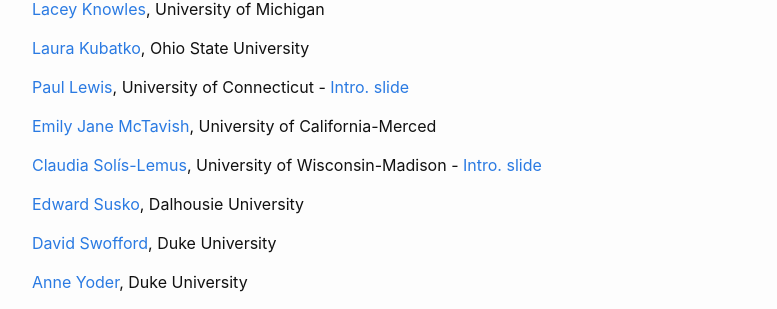
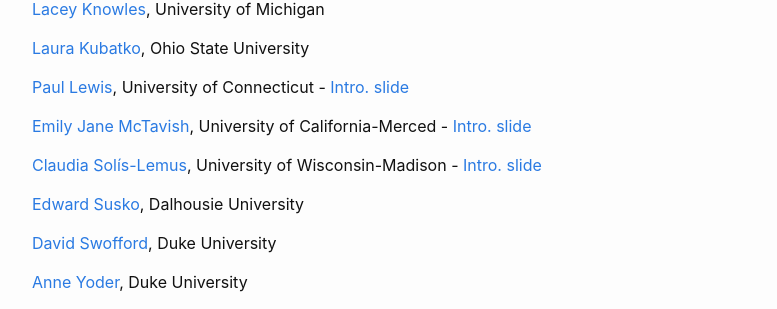
Before and after one commit to molevolworkshop/molevolworkshop.github.io, a Jekyll site: the page built from faculty.md, in a window 1280 px wide and 900 px high, scrolled down 682 px. Shown: the part 144-453 px from the top of the window, without its empty margins (238-1015 px from the left). Built offline with Jekyll 4.4.1, drawn with Linux system fonts in a browser that asks for light colours.

Commit message:
Update faculty.md

```diff
--- a/faculty.md
+++ b/faculty.md
@@ -32,7 +32,7 @@
 
 [Paul Lewis](/faculty-lewis/), University of Connecticut - [Intro. slide](/Intro_slides/paul.pdf)
 
-[Emily Jane McTavish](/faculty-mctavish/), University of California-Merced
+[Emily Jane McTavish](/faculty-mctavish/), University of California-Merced - [Intro. slide](/Intro_slides/EmilyJane.pdf)
 
 [Claudia Solís-Lemus](/faculty-solis-lemus/), University of Wisconsin-Madison - [Intro. slide](/Intro_slides/CSL_intro.pdf)
 
```
